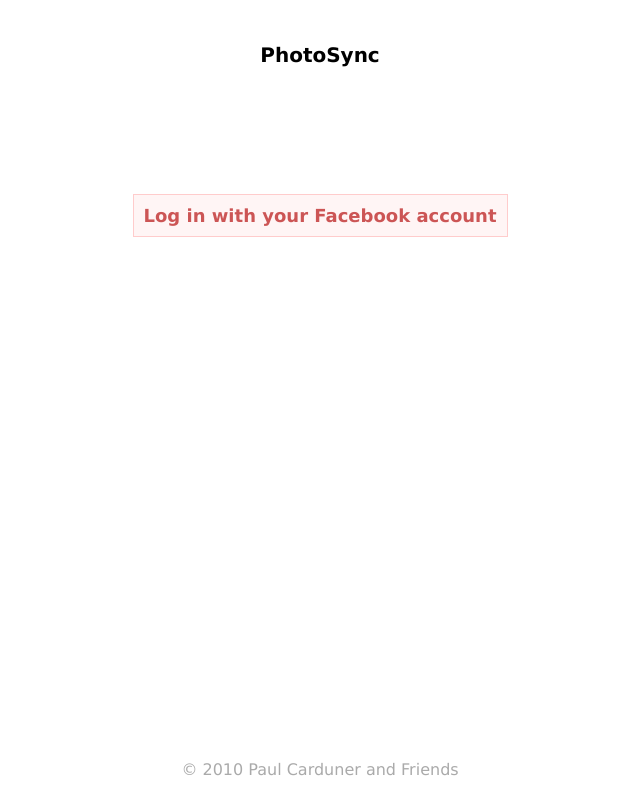
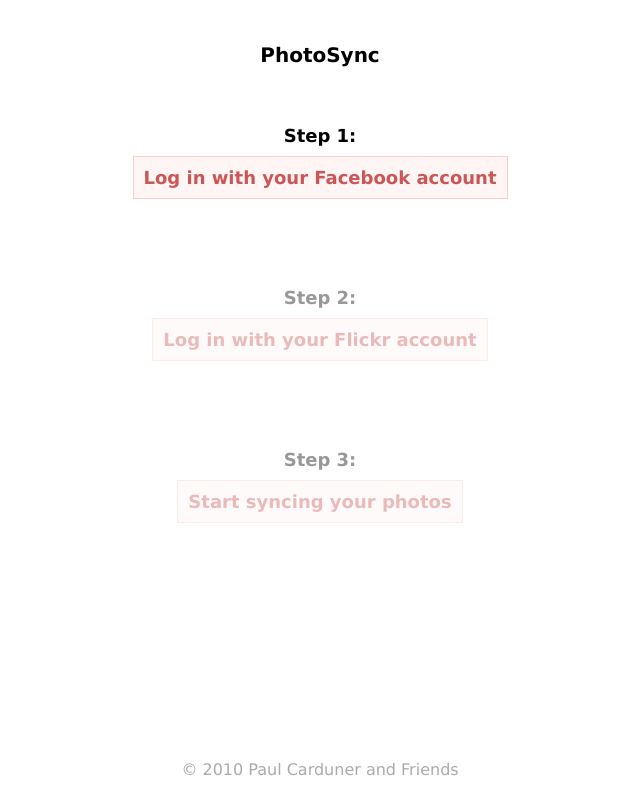
Before and after one commit to shafferj/thephotosync, a Python web app: template photosync/templates/frontpage.mako in a window 1280 px wide. Shown: the whole page, without its empty margins (320-960 px from the left). Run offline with Mako, Linux system fonts and the light colour scheme; the template is opened without the code that fills it, so the values that code supplies are empty; some libraries are stand-ins or nearby versions.

Commit message:
more stuffs

```diff
--- a/photosync/config/environment.py
+++ b/photosync/config/environment.py
@@ -30,6 +30,7 @@
     config['routes.map'] = make_map(config)
     config['pylons.app_globals'] = app_globals.Globals(config)
     config['pylons.h'] = photosync.lib.helpers
+    config['pylons.strict_tmpl_context'] = False
 
     # Setup cache object as early as possible
     import pylons
--- a/photosync/fb.py
+++ b/photosync/fb.py
@@ -14,7 +14,8 @@
 log = logging.getLogger(__name__)
 
 
-def get_graph_url(path, args):
+def get_graph_url(path, args=None):
+    args = args or {}
     if 'access_token' in args or 'client_secret' in args:
         protocol = 'https://'
     else:
@@ -198,6 +199,9 @@
 
     first_name = property(lambda self: self.data['first_name'])
     last_name  = property(lambda self: self.data['last_name'])
+    name  = property(lambda self: self.data['name'])
+    link  = property(lambda self: self.data['link'])
+    profile_pic_url = property(lambda self: get_graph_url('/%s/picture' % self.id))
 
     albums     = lazy(lambda self: GraphAlbums(access_token=self.access_token))
 
--- a/photosync/public/style.css
+++ b/photosync/public/style.css
@@ -18,18 +18,15 @@
 strong {
     font-weight: bold;
 }
-table {
-    cell-spacing: collapse;
+
+a {
+    cursor: pointer;
+    color: #555;
+    font-weight: bold;
+    text-decoration: none;
 }
-
-td {
-    padding: 10px;
-}
-
-a,
-a:visited {
-    color: blue;
-    cursor: pointer;
+a:hover {
+    color: #000;
 }
 
 #settings {
@@ -41,7 +38,11 @@
     min-height: 300px;
 }
 #settings table {
+    cell-spacing: collapse;
     margin: auto;
+}
+#settings table td {
+    padding: 10px;
 }
 
 #settings td.buttons {
@@ -101,7 +102,23 @@
 }
 
 #status-box {
-    padding: 100px 50px;
+    padding: 50px 50px;
+}
+#status-box .profiles {
+    text-align: center;
+    margin-bottom: 30px;
+}
+#status-box .profiles .arrow {
+    font-size: 100px;
+    font-weight: bold;
+    color: #ccc;
+}
+#status-box table {
+    display: inline-block;
+    table-layout: fixed;
+}
+#status-box table td {
+    width: 150px;
 }
 
 #status-box .stats {
@@ -111,22 +128,75 @@
     color: #555;
 }
 
-#login {
+#frontpage {
+    margin-top: 50px;
+}
+#frontpage .step {
+    min-height: 150px;
     text-align: center;
-    padding: 130px;
 }
-#login-link {
+#frontpage .step h1 {
+    margin-bottom: 10px;
+    font-size: 18px;
+}
+#frontpage table {
+    display: inline;
+}
+#frontpage table td {
+    padding: 10px;
+}
+
+#frontpage .step a {
+    text-align: center;
+}
+
+#frontpage .completed h1{
+}
+
+#frontpage .disabled {
+    opacity: .4;
+}
+#frontpage .disabled a {
+    cursor: default;
+}
+#frontpage .disabled .big-button,
+#frontpage .disabled .big-button:hover {
+    color: #c55;
+    background: #fff5f5;
+}
+
+.big-button {
+    display: inline-block;
     font-size: large;
-    color: #c55;
     text-decoration: none;
     font-weight: bold;
     border: 1px solid #fcc;
     padding: 10px;
+    color: #c55;
     background: #fff5f5;
 }
-#login-link:hover {
+.big-button:hover {
     color: #f00;
     background: #ffe5e5;
+}
+
+img.profile-pic {
+    border: 1px solid #ccc;
+    padding: 5px;
+}
+
+
+.error {
+    width: 400px;
+    border: 5px double red;
+    padding: 10px;
+    margin: 20px auto;
+    background: #ffd5d5;
+}
+
+.error a {
+    color: blue;
+    text-decoration: underline;
 }
 
 .box {
--- a/photosync/templates/frontpage.mako
+++ b/photosync/templates/frontpage.mako
@@ -1,7 +1,65 @@
 <%inherit file="/base.mako"/>\
 
-<%def name="header()">Welcome to PhotoSync!</%def>
+<div id="frontpage">
 
-<div id="login">
-  <a id="login-link" href="${c.fb_connect_url}">Log in with your Facebook account</a>
+
+  %if not c.fb_user:
+  <div class="step">
+    <h1>Step 1:</h1>
+    <a class="big-button" href="${c.fb_connect_url}">
+      Log in with your Facebook account
+    </a>
+  </div>
+  %endif
+
+  %if c.fb_user:
+  <div class="step completed">
+    <table>
+      <tr>
+        <td>
+          <img class="profile-pic" src="${c.fb_user.profile_pic_url}" />
+          <br />
+          <a target="_new" href="${c.fb_user.link}">${c.fb_user.name}</a>
+        </td>
+        <td>
+          Facebook account connected
+        </td>
+      </tr>
+    </table>
+  </div>
+  %endif
+
+  %if not c.flickr_user:
+  <div class="step ${'' if c.fb_user else 'disabled'}">
+    <h1>Step 2:</h1>
+    <a class="big-button" href="${c.flickr_connect_url}">
+      Log in with your Flickr account
+    </a>
+  </div>
+  %endif
+
+  %if c.flickr_user:
+  <div class="step completed">
+    <table>
+      <tr>
+        <td>
+          <img class="profile-pic" src="${c.flickr_user.profile_pic_url}" />
+          <br />
+          <a target="_new" href="${c.flickr_user.link}">${c.flickr_user.name}</a>
+        </td>
+        <td>
+          Flickr account connected
+        </td>
+      </tr>
+    </table>
+  </div>
+  %endif
+
+  <div class="step ${'' if c.flickr_user and c.fb_user else 'disabled'}">
+    <h1>Step 3:</h1>
+    <a class="big-button" href="${c.sync_url}">
+      Start syncing your photos
+    </a>
+  </div>
+
 </div>
--- a/photosync/templates/homepage.mako
+++ b/photosync/templates/homepage.mako
@@ -13,7 +13,44 @@
 %if c.tasks:
 
 <div id="status-box">
+  <div class="profiles">
+    <table>
+      <tr>
+        <td>
+          <img class="profile-pic" src="${c.flickr_user.profile_pic_url}" />
+          <br />
+          <a target="_new" href="${c.flickr_user.link}">${c.flickr_user.name}</a>
+        </td>
+        <td class="arrow">
+          ➞
+        </td>
+        <td>
+          <img class="profile-pic" src="${c.fb_user.profile_pic_url}" />
+          <br />
+          <a target="_new" href="${c.fb_user.link}">${c.fb_user.name}</a>
+        </td>
+      </tr>
+    </table>
+  </div>
+
+
+
 %if c.current_task:
+
+  %if c.current_task.is_buried:
+    <div class="error">
+      I've been having a hard time syncing your photos and decided to give up
+      for the time being.  You might try
+      <a href="${c.sync_url}">kicking me</a>, but no guarantees I'll
+      start working again.
+    </div>
+  %else:
+
+    <script src="/homepage.js"></script>
+
+  %endif
+
+
   %if c.current_task.percentComplete is None:
     ${p.progress_bar(0, "Starting...")}
   %else:
@@ -22,6 +59,7 @@
       ${c.current_task.completed_units}/${c.current_task.total_units}
     </div>
   %endif
+
 %else:
   %if c.next_task:
     <div>
@@ -29,7 +67,7 @@
       <strong>
         ${h.distance_of_time_in_words(c.next_task.time_left, granularity='minute')}
       </strong>
-      <a href="/sync/full_sync">sync now</a>
+      <a href="${c.sync_url}">sync now</a>
     </div>
   %endif
   %if c.last_task:
@@ -54,9 +92,10 @@
         Facebook Account:
       </td>
       <td>
-        <strong>${c.fbuser.first_name} ${c.fbuser.last_name}</strong>
+        <strong>${c.fb_user.first_name} ${c.fb_user.last_name}</strong>
       </td>
     </tr>
+
     <tr>
       <td>
         Flickr Account:
@@ -69,18 +108,7 @@
         %endif
       </td>
     </tr>
-    <!--tr>
-      <td>
-        Picassa:
-      </td>
-      <td>
-        %if c.picasa_user:
-        <strong>Connected!</strong>
-        %else:
-        <a href="${c.picasa_connect_url}">Connect</a>
-        %endif
-      </td>
-    </tr-->
+
     <tr>
       <td></td>
       <td class="buttons">
@@ -88,5 +116,4 @@
       </td>
       </tr>
   </table>
-  <!--a class="button" href="/sync/full_sync">Sync</a-->
 </div>
--- a/photosync/worker/job.py
+++ b/photosync/worker/job.py
@@ -11,6 +11,9 @@
 
 log = logging.getLogger(__name__)
 _handlers = {}
+
+STATE_BURIED = 'buried'
+
 
 def get_handler_name(handler):
     return '%s:%s' % (handler.__module__, handler.__name__)
```
Also changed, not shown: photosync/controllers/frontpage.py (+39 -4 lines), photosync/controllers/sync.py (+15 -3 lines), photosync/flickr.py (+16 -3 lines), photosync/model/__init__.py (+8 -12 lines), photosync/public/homepage.js (added, +24 -0 lines), photosync/worker/tasks.py (+8 -6 lines).
